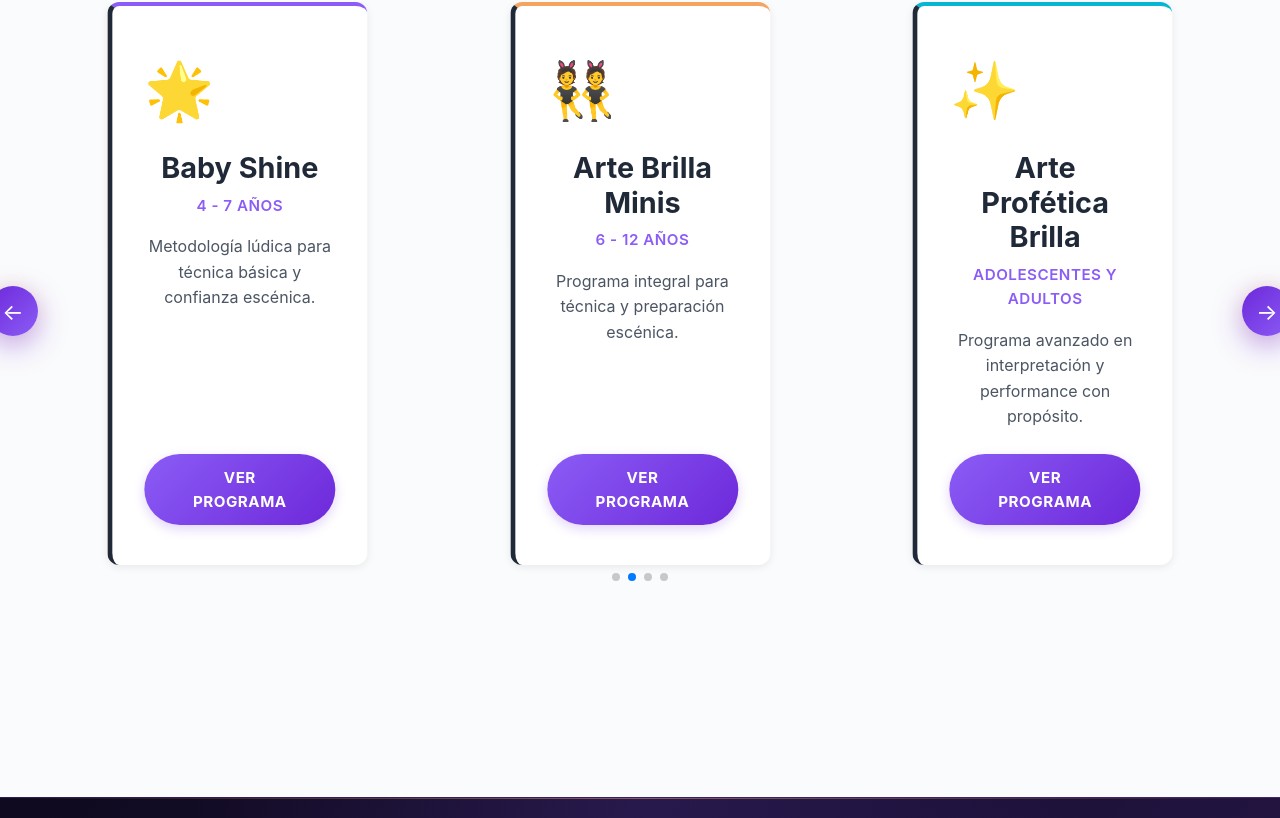
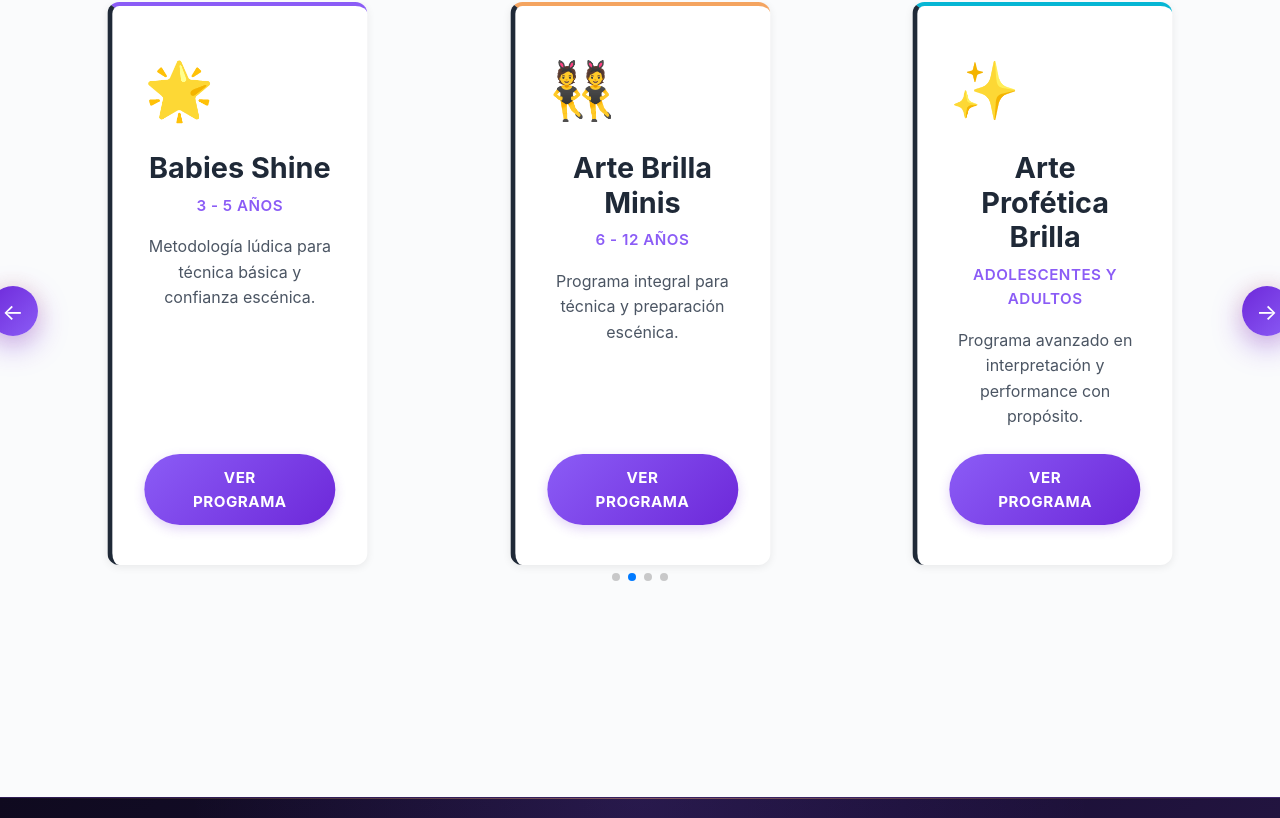
Before and after one commit to Eyden17/PDS, a React (Vite) app in the folder arte-brilla-web/: page / in a window 1280 px wide. Shown: the part 2182-3000 px from the top of the page. Built offline with nearby package versions, Linux system fonts and the light colour scheme; no server answers.

Commit message:
feat: cambio de classes y agregado de babies shine como grupo

```diff
--- a/arte-brilla-web/src/assets/components/Classes.jsx
+++ b/arte-brilla-web/src/assets/components/Classes.jsx
@@ -18,12 +18,15 @@ function Classes() {
 
   const areas = [
     { id: 'Babies', label: 'Arte Brilla Babys', color: '#ec4899', icon: '👶', description: '3-5 años' },
-    { id: 'Baby Shine', label: 'Baby Shine', color: '#22d3ee', icon: '🌟', description: '4-6 años' },
+    { id: 'Babies Shine', label: 'Babies Shine', color: '#22d3ee', icon: '🌟', description: '3-5 años' },
     { id: 'Minies', label: 'Arte Brilla Minis', color: '#8b5cf6', icon: '🎀', description: '6+ años' },
     { id: 'Artes Proféticas', label: 'Arte Profética Brilla', color: '#f4a460', icon: '✨', description: 'Todas las edades' }
   ];
 
   const getClassesByArea = (areaId) => {
+    if (areaId === 'Babies Shine') {
+      return classes.filter(clase => clase.group_name === 'Babies Shine' || clase.group_name === 'Baby Shine');
+    }
     return classes.filter(clase => clase.group_name === areaId);
   };
 
@@ -95,17 +98,17 @@ function Classes() {
                     ></div>
                     <div className="class-content">
                       <h4>{clase.name}</h4>
-                      <p className="class-instructor">👨‍🏫 {clase.instructor}</p>
+                      <p className="class-instructor">👨‍🏫 {clase.teacher_name}</p>
                       <p className="class-level">📚 {clase.level}</p>
                     </div>
                   </div>
 
                   <div className="class-details">
                     <span className="detail-item">
-                      <strong>📅</strong> {clase.schedule}
+                      <strong>📅</strong> {clase.schedule_days}
                     </span>
                     <span className="detail-item">
-                      <strong>⏰</strong> {clase.time}
+                      <strong>⏰</strong> {clase.schedule_time}
                     </span>
                     <span className="detail-item">
                       <strong>👥</strong> {clase.capacity}
--- a/arte-brilla-web/src/assets/components/ClassesManagement.jsx
+++ b/arte-brilla-web/src/assets/components/ClassesManagement.jsx
@@ -71,16 +71,18 @@ const ClassesManagement = () => {
     activa: true,
   });
 
-  const areas = ["Babies", "Minies", "Artes Proféticas"];
+  const areas = ["Babies", "Babies Shine", "Minies", "Artes Proféticas"];
   const niveles = ["Principiante", "Intermedio", "Avanzado"];
 
   const colorArea = {
     Babies: "#ec4899",
+    "Babies Shine": "#22d3ee",
     Minies: "#8b5cf6",
     "Artes Proféticas": "#f4a460",
   };
   const iconoArea = {
     Babies: "👶",
+    "Babies Shine": "🌟",
     Minies: "🎀",
     "Artes Proféticas": "✨",
   };
@@ -111,12 +113,14 @@ const ClassesManagement = () => {
       const mapped = (classesRows || []).map((c) => {
         const { start, end } = parseTimeRange(c.schedule_time);
         const teacher = teachersRows.find(t => t.id === c.teacher_id);
+        const rawArea = c.group_name ?? c.group ?? c.area ?? "Babies";
+        const normalizedArea = rawArea === "Baby Shine" ? "Babies Shine" : rawArea;
 
         return {
           id: c.id,
           nombre: c.name ?? "",
           group_id: c.group_id ?? "",
-          area: c.group_name ?? c.group ?? c.area ?? "Babies", // si no tenés group_name, ajustamos luego
+          area: normalizedArea, // normaliza Baby Shine -> Babies Shine
           horario: c.schedule_days ?? "",
           start_time: start,
           end_time: end,
--- a/arte-brilla-web/src/assets/components/DanceAreas.jsx
+++ b/arte-brilla-web/src/assets/components/DanceAreas.jsx
@@ -19,8 +19,8 @@ const DanceAreas = () => {
     },
     {
       id: 2,
-      title: 'Baby Shine',
-      ageRange: '4 - 7 años',
+      title: 'Babies Shine',
+      ageRange: '3 - 5 años',
       description: 'Metodología lúdica para técnica básica y confianza escénica.',
       icon: '🌟',
       color: 'purple'
--- a/arte-brilla-web/src/assets/components/Footer.jsx
+++ b/arte-brilla-web/src/assets/components/Footer.jsx
@@ -54,7 +54,7 @@ const Footer = () => {
               <h4>Áreas</h4>
               <ul className="footer-links">
                 <li><Link to="/classes">Arte Brilla Babys</Link></li>
-                <li><Link to="/classes">Baby Shine</Link></li>
+                <li><Link to="/classes">Babies Shine</Link></li>
                 <li><Link to="/classes">Arte Brilla Minis</Link></li>
                 <li><Link to="/classes">Arte Profética Brilla</Link></li>
               </ul>
--- a/arte-brilla-web/src/assets/components/ReportManagement.jsx
+++ b/arte-brilla-web/src/assets/components/ReportManagement.jsx
@@ -25,6 +25,7 @@ const ReportManagement = () => {
   // catálogo UI (labels)
   const grupos = useMemo(() => ({
     'Babies (3-5 años)': { color: '#ec4899' },
+    'Babies Shine (3-5 años)': { color: '#22d3ee' },
     'Minies (6+ años)': { color: '#8b5cf6' },
     'Artes Proféticas': { color: '#f4a460' }
   }), []);
@@ -32,6 +33,7 @@ const ReportManagement = () => {
   // helpers label <-> BD
   const uiGroupToDb = (ui) => {
     if (ui === 'Babies (3-5 años)') return 'Babies';
+    if (ui === 'Babies Shine (3-5 años)') return 'Babies Shine';
     if (ui === 'Minies (6+ años)') return 'Minies';
     if (ui === 'Artes Proféticas') return 'Artes Proféticas';
     return null;
@@ -39,6 +41,7 @@ const ReportManagement = () => {
 
   const dbGroupToUi = (db) => {
     if (db === 'Babies') return 'Babies (3-5 años)';
+    if (db === 'Babies Shine' || db === 'Baby Shine') return 'Babies Shine (3-5 años)';
     if (db === 'Minies') return 'Minies (6+ años)';
     if (db === 'Artes Proféticas') return 'Artes Proféticas';
     return db || '';
--- a/arte-brilla-web/src/assets/components/StudentManagement.jsx
+++ b/arte-brilla-web/src/assets/components/StudentManagement.jsx
@@ -40,11 +40,13 @@ const StudentManagement = () => {
 
   const grupos = [
     { label: 'Babies (3-5 años)', icon: '👶', color: '#ec4899' },
+    { label: 'Babies Shine (3-5 años)', icon: '🌟', color: '#22d3ee' },
     { label: 'Minies (6+ años)', icon: '🎀', color: '#8b5cf6' },
     { label: 'Artes Proféticas', icon: '✨', color: '#f4a460' }
   ];
   const ageRangesByGroup = {
     'Babies (3-5 años)': { min: 3, max: 5 },
+    'Babies Shine (3-5 años)': { min: 3, max: 5 },
     'Minies (6+ años)': { min: 6, max: 11 },
     'Artes Proféticas': { min: 12, max: null }
   };
@@ -69,6 +71,8 @@ const StudentManagement = () => {
         // convertir group_name ("Babies") a label UI ("Babies (3-5 años)")
         const grupoLabel =
           s.group_name === 'Babies' ? 'Babies (3-5 años)' :
+          s.group_name === 'Babies Shine' ? 'Babies Shine (3-5 años)' :
+          s.group_name === 'Baby Shine' ? 'Babies Shine (3-5 años)' :
           s.group_name === 'Minies' ? 'Minies (6+ años)' :
           s.group_name === 'Artes Proféticas' ? 'Artes Proféticas' :
           '';
@@ -194,6 +198,7 @@ const StudentManagement = () => {
     // UI label -> BD group_name
     const groupName =
       formData.grupo === 'Babies (3-5 años)' ? 'Babies' :
+      formData.grupo === 'Babies Shine (3-5 años)' ? 'Babies Shine' :
       formData.grupo === 'Minies (6+ años)' ? 'Minies' :
       formData.grupo === 'Artes Proféticas' ? 'Artes Proféticas' :
       null;
@@ -541,6 +546,7 @@ const StudentManagement = () => {
                 >
                   <option value="">Seleccionar grupo</option>
                   <option value="Babies (3-5 años)">Babies (3-5 años)</option>
+                  <option value="Babies Shine (3-5 años)">Babies Shine (3-5 años)</option>
                   <option value="Minies (6+ años)">Minies (6+ años)</option>
                   <option value="Artes Proféticas">Artes Proféticas</option>
                 </select>
@@ -629,6 +635,7 @@ const StudentManagement = () => {
             <select value={filterGroup} onChange={(e) => setFilterGroup(e.target.value)}>
               <option value="">Todos los grupos</option>
               <option value="Babies (3-5 años)">Babies (3-5 años)</option>
+              <option value="Babies Shine (3-5 años)">Babies Shine (3-5 años)</option>
               <option value="Minies (6+ años)">Minies (6+ años)</option>
               <option value="Artes Proféticas">Artes Proféticas</option>
             </select>
```
